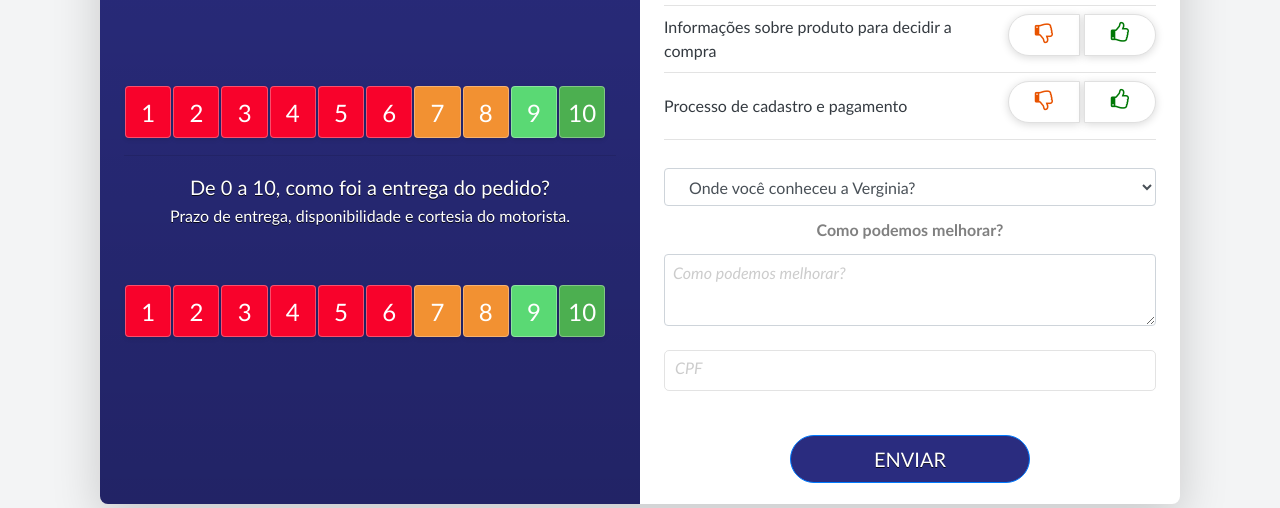
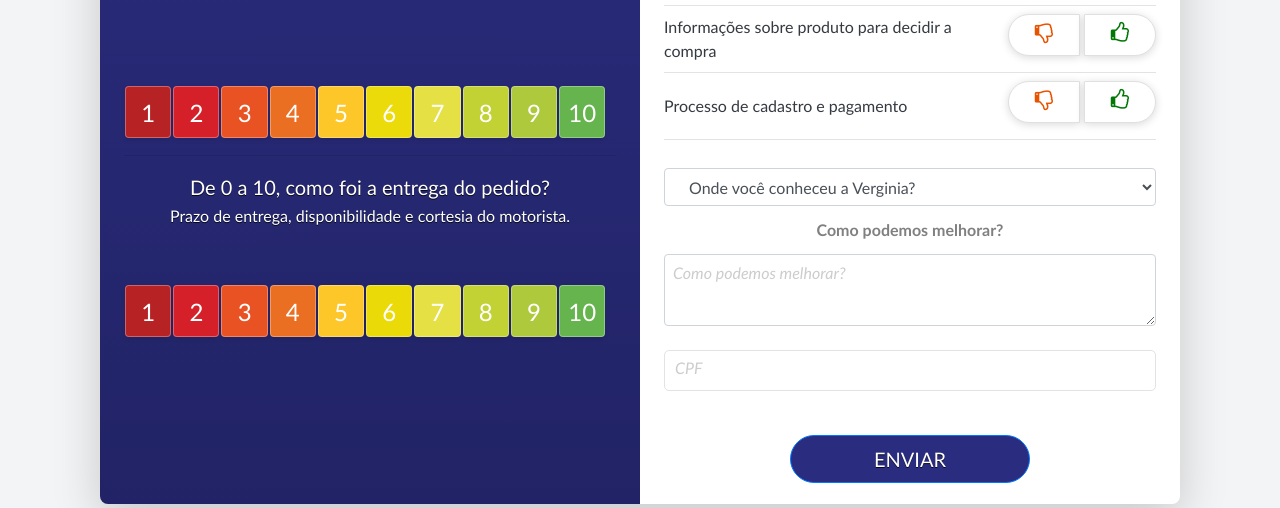
Before and after one commit to LojaVirtualTintasVerginia/assessment, a plain HTML site: page teste.html in a window 1280 px wide. Shown: the part 356-864 px from the top of the page. Drawn offline with Linux system fonts and the light colour scheme.

Commit message:
uptade css

```diff
--- a/teste.html
+++ b/teste.html
@@ -67,43 +67,43 @@
                     <!---->
                     <div class="row no-gutters wrap__btn c-primary-content-input" >
                                     <input  class="checkbox-tools" type="radio"  id="tool-1" name="entry.617082297" value="1" >
-                                    <label class="for-checkbox-tools" for="tool-1" style="background-color: #f8022b; color: #fff;">
+                                    <label class="for-checkbox-tools" for="tool-1" style="background-color: #b72224; color: #fff;">
                                       1
                                     </label><!--
                                     --><input class="checkbox-tools" type="radio" id="tool-2" name="entry.617082297" value="2">
-                                    <label class="for-checkbox-tools" for="tool-2" style="background-color: #f8022b; color: #fff;">
+                                    <label class="for-checkbox-tools" for="tool-2" style="background-color: #d52029; color: #fff;">
                                       2
                                     </label><!--
                                     --><input class="checkbox-tools" type="radio" id="tool-3" name="entry.617082297" value="3">
-                                    <label class="for-checkbox-tools" for="tool-3"style="background-color: #f8022b; color: #fff;">
+                                    <label class="for-checkbox-tools" for="tool-3"style="background-color: #e95223; color: #fff;">
                                       3
                                     </label><!--
                                     --><input class="checkbox-tools" type="radio"  id="tool-4" name="entry.617082297" value="4">
-                                    <label class="for-checkbox-tools" for="tool-4"style="background-color: #f8022b; color: #fff;">
+                                    <label class="for-checkbox-tools" for="tool-4"style="background-color: #ea6f22; color: #fff;">
                                       4
                                     </label><!--
                                     --><input class="checkbox-tools" type="radio" id="tool-5" name="entry.617082297" value="5">
-                                    <label class="for-checkbox-tools" for="tool-5"style="background-color: #f8022b; color: #fff;">
+                                    <label class="for-checkbox-tools" for="tool-5"style="background-color: #fdc729; color: #fff;">
                                       5
                                     </label><!--
                                     --><input class="checkbox-tools" type="radio" id="tool-6" name="entry.617082297" value="6">
-                                    <label class="for-checkbox-tools" for="tool-6"style="background-color: #f8022b; color: #fff;">
+                                    <label class="for-checkbox-tools" for="tool-6"style="background-color: #ebdb0a; color: #fff;">
                                       6
                                     </label>
                                     <input class="checkbox-tools" type="radio"  id="tool-7" name="entry.617082297" value="7">
-                                    <label class="for-checkbox-tools" for="tool-7"style="background-color:#f29132; color: #fff;">
+                                    <label class="for-checkbox-tools" for="tool-7"style="background-color:#e5e044; color: #fff;">
                                       7
                                     </label>
                                     <input class="checkbox-tools" type="radio"  id="tool-8" name="entry.617082297" value="8">
-                                    <label class="for-checkbox-tools" for="tool-8" style="background-color:#f29132; color: #fff;">
+                                    <label class="for-checkbox-tools" for="tool-8" style="background-color:#c2d234; color: #fff;">
                                       8
                                     </label>
                                     <input class="checkbox-tools" type="radio"  id="tool-9" name="entry.617082297" value="9">
-                                    <label class="for-checkbox-tools" for="tool-9" style="background-color: #5ad974; color: #fff;">
+                                    <label class="for-checkbox-tools" for="tool-9" style="background-color: #aec93c; color: #fff;">
                                       9
                                     </label>
                                     <input class="checkbox-tools" type="radio" id="tool-10" name="entry.617082297" value="10">
-                                    <label class="for-checkbox-tools" for="tool-10" style="background-color: #4CAF50;color: #fff;">
+                                    <label class="for-checkbox-tools" for="tool-10" style="background-color: #66b44e;color: #fff;">
                                       10
                                     </label>
                       </div>
@@ -116,43 +116,43 @@
                       </div>
                       <div class="row no-gutters wrap__btn c-primary-content-input">
                         <input class="checkbox-tools" type="radio"  id="tool-11" name="entry.1568267600" value="1"  >
-                        <label class="for-checkbox-tools" for="tool-11" style="background-color: #f8022b; color: #fff;">
+                        <label class="for-checkbox-tools" for="tool-11" style="background-color: #b72224; color: #fff;">
                           1
                         </label><!--
                         --><input class="checkbox-tools" type="radio" id="tool-12" name="entry.1568267600" value="2">
-                        <label class="for-checkbox-tools" for="tool-12"style="background-color: #f8022b; color: #fff;">
+                        <label class="for-checkbox-tools" for="tool-12"style="background-color: #d52029; color: #fff;">
                           2
                         </label><!--
                         --><input class="checkbox-tools" type="radio" id="tool-13" name="entry.1568267600" value="3">
-                        <label class="for-checkbox-tools" for="tool-13"style="background-color: #f8022b; color: #fff;">
+                        <label class="for-checkbox-tools" for="tool-13"style="background-color: #e95223; color: #fff;">
                           3
                         </label><!--
                         --><input class="checkbox-tools" type="radio"  id="tool-14" name="entry.1568267600" value="4">
-                        <label class="for-checkbox-tools" for="tool-14"style="background-color: #f8022b; color: #fff;">
+                        <label class="for-checkbox-tools" for="tool-14"style="background-color: #ea6f22; color: #fff;">
                           4
                         </label><!--
                         --><input class="checkbox-tools" type="radio" id="tool-15" name="entry.1568267600" value="5">
-                        <label class="for-checkbox-tools" for="tool-15"style="background-color: #f8022b; color: #fff;">
+                        <label class="for-checkbox-tools" for="tool-15"style="background-color: #fdc729; color: #fff;">
                           5
                         </label><!--
                         --><input class="checkbox-tools" type="radio" id="tool-16" name="entry.1568267600" value="6">
-                        <label class="for-checkbox-tools" for="tool-16"style="background-color: #f8022b; color: #fff;">
+                        <label class="for-checkbox-tools" for="tool-16"style="background-color: #eada08; color: #fff;">
                           6
                         </label>
                         <input class="checkbox-tools" type="radio"  id="tool-17" name="entry.1568267600" value="7">
-                        <label class="for-checkbox-tools" for="tool-17"style="background-color: #f29132; color: #fff;">
+                        <label class="for-checkbox-tools" for="tool-17"style="background-color: #e5e044; color: #fff;">
                           7
                         </label>
                         <input class="checkbox-tools" type="radio"  id="tool-18" name="entry.1568267600" value="8">
-                        <label class="for-checkbox-tools" for="tool-18"style="background-color: #f29132; color: #fff;">
+                        <label class="for-checkbox-tools" for="tool-18"style="background-color: #c2d234; color: #fff;">
                           8
                         </label>
                         <input class="checkbox-tools" type="radio"  id="tool-19" name="entry.1568267600" value="9">
-                        <label class="for-checkbox-tools" for="tool-19"style="background-color: #5ad974; color: #fff;">
+                        <label class="for-checkbox-tools" for="tool-19"style="background-color: #aec93c; color: #fff;">
                           9
                         </label>
                         <input class="checkbox-tools" type="radio" id="tool-20" name="entry.1568267600" value="10">
-                        <label class="for-checkbox-tools" for="tool-20"style="background-color: #4CAF50; color: #fff;">
+                        <label class="for-checkbox-tools" for="tool-20"style="background-color: #66b44e; color: #fff;">
                           10
                         </label>
           </div>
```
